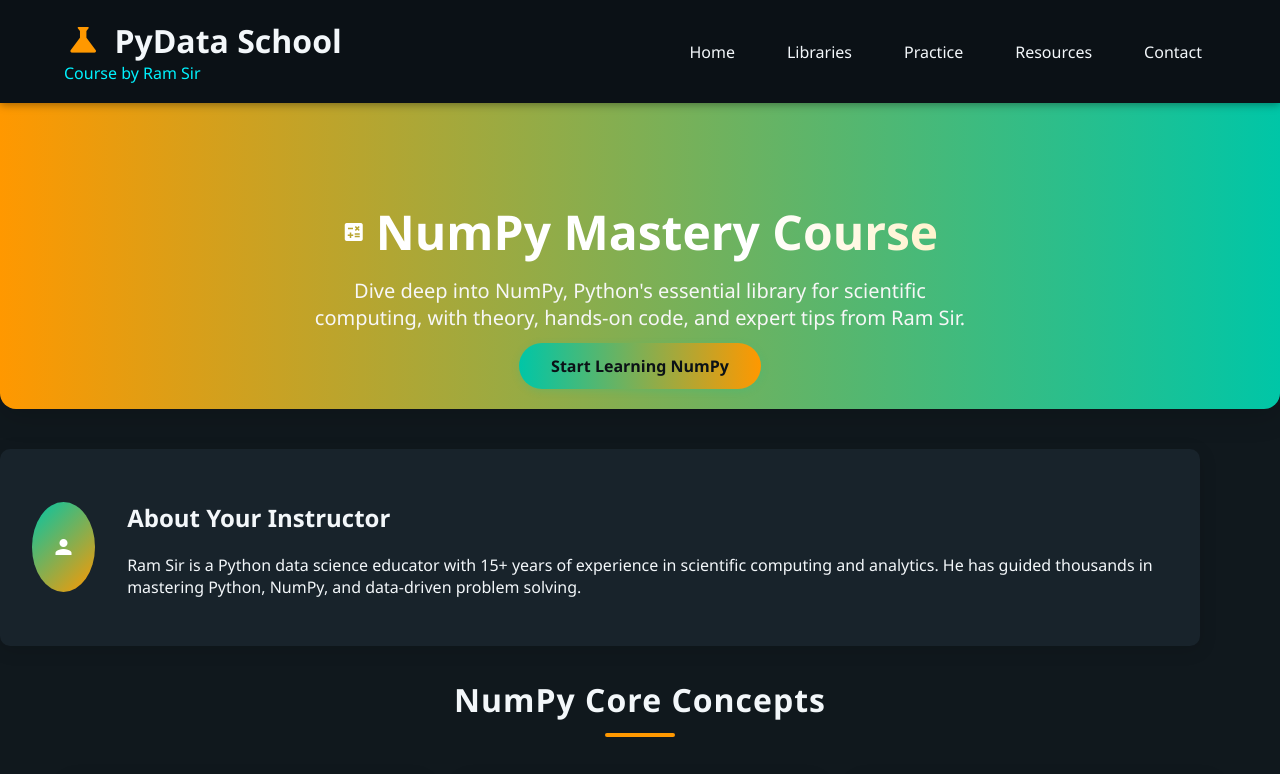
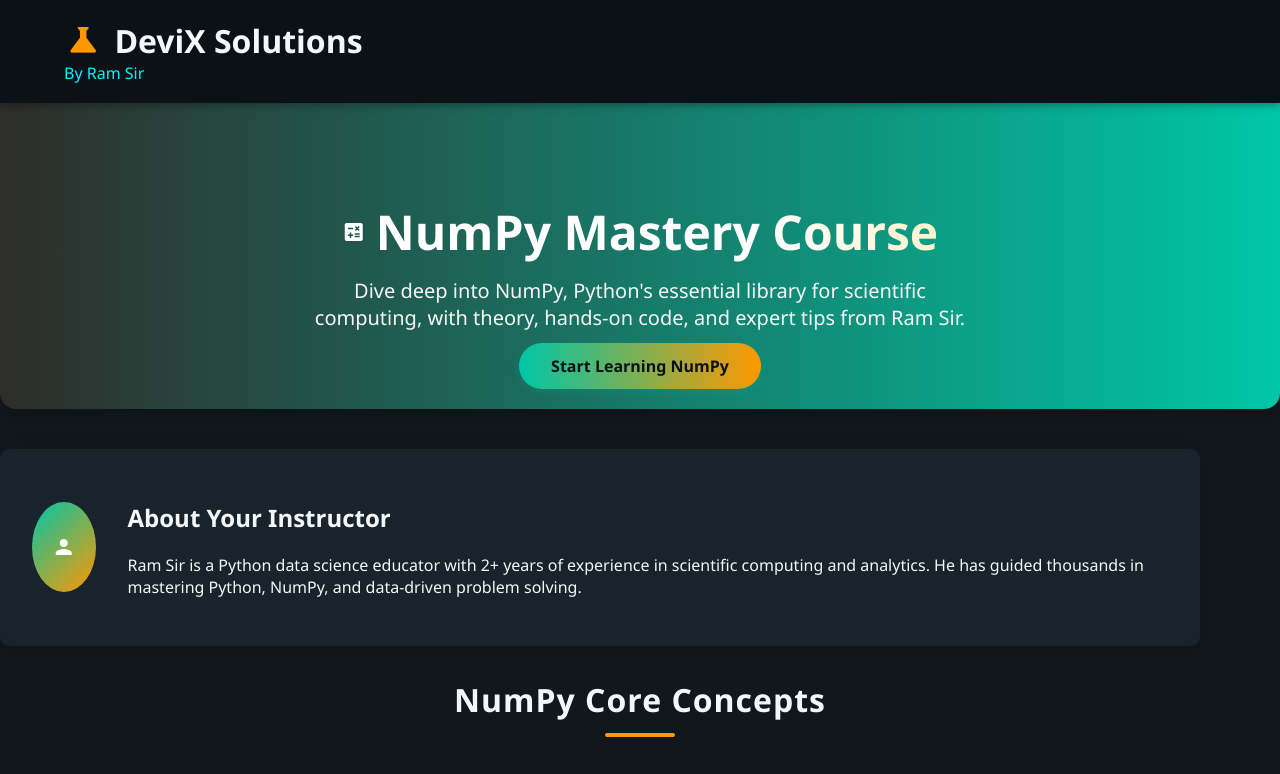
Before and after one commit to Ramgopal-Prajapati/numpy, a plain HTML site: page index.html in a window 1280 px wide. Shown: the top 774 px of the page. Drawn offline with Linux system fonts and the light colour scheme.

Commit message:
Update and rename numpy.html to index.html

```diff
--- a/numpy.html
+++ b/index.html
@@ -3,7 +3,7 @@
 <head>
     <meta charset="UTF-8">
     <meta name="viewport" content="width=device-width, initial-scale=1.0">
-    <title>NumPy Mastery | PyData School</title>
+    <title>DeviX Solutions | Ram sir</title>
     <!-- Material Icons -->
     <link href="https://fonts.googleapis.com/icon?family=Material+Icons" rel="stylesheet">
     <style>
@@ -62,7 +62,7 @@
         nav a:hover { background: var(--accent); color: var(--bg-dark); }
         .hero {
             padding: 3.5rem 1rem 2rem 1rem;
-            background: linear-gradient(90deg, var(--primary) 0%, var(--accent) 100%);
+            background: linear-gradient(90deg, #2e2d2a 0%, var(--accent) 100%);
             color: #fff;
             text-align: center;
             border-radius: 0 0 16px 16px;
@@ -251,19 +251,11 @@
         <div>
             <div class="logo">
                 <span class="material-icons">science</span>
-                <span>PyData School</span>
+                <span>DeviX Solutions</span>
             </div>
-            <div class="instructor">Course by Ram Sir</div>
+            <div class="instructor">By Ram Sir</div>
         </div>
-        <nav>
-            <ul>
-                <li><a href="#">Home</a></li>
-                <li><a href="#">Libraries</a></li>
-                <li><a href="#">Practice</a></li>
-                <li><a href="#">Resources</a></li>
-                <li><a href="#">Contact</a></li>
-            </ul>
-        </nav>
+
     </div>
 </header>
 <!-- Hero -->
@@ -288,7 +280,7 @@
     <div>
         <h2>About Your Instructor</h2>
         <p>
-            Ram Sir is a Python data science educator with 15+ years of experience in scientific computing and analytics. He has guided thousands in mastering Python, NumPy, and data-driven problem solving.
+            Ram Sir is a Python data science educator with 2+ years of experience in scientific computing and analytics. He has guided thousands in mastering Python, NumPy, and data-driven problem solving.
         </p>
     </div>
 </section>
```
